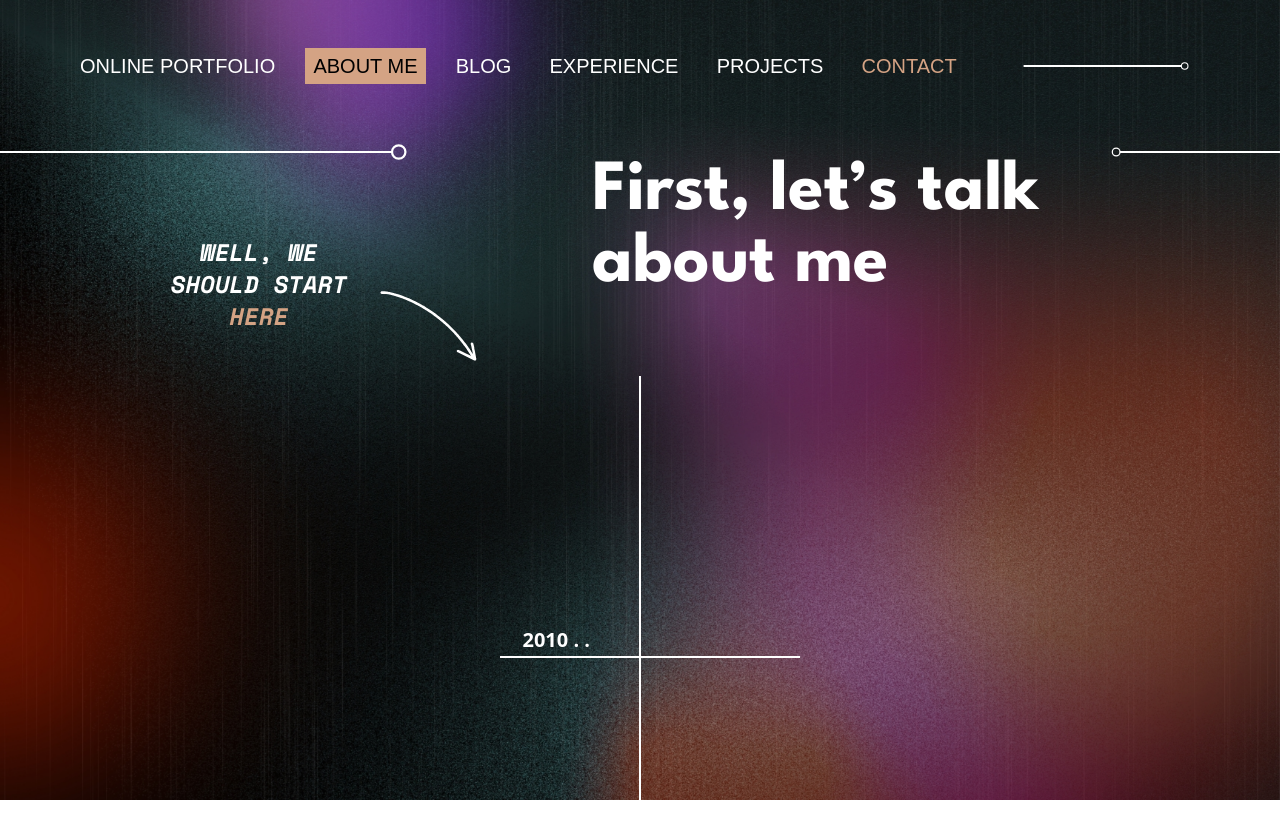
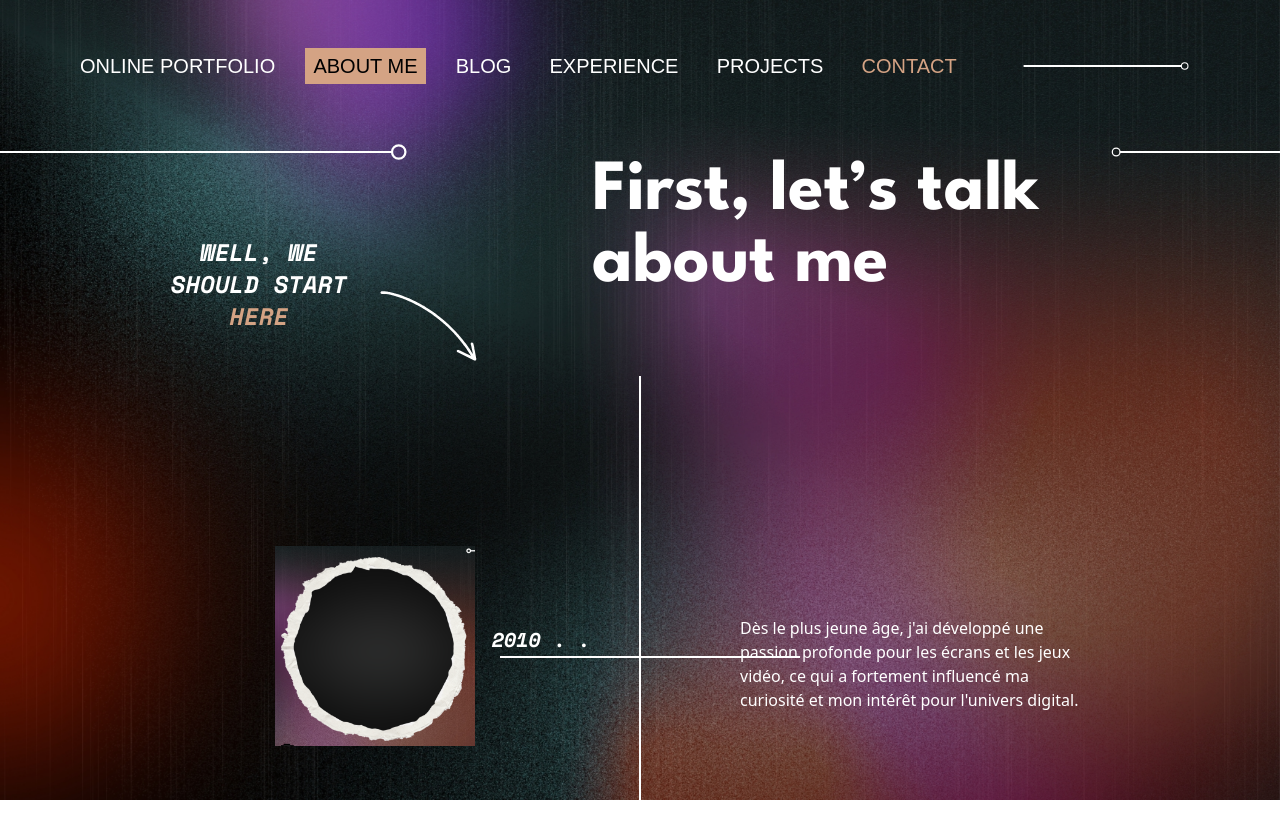
Before and after one commit to Temayoo/Portfolio-Projet-Matteo, a React (Vite) app in the folder mon-portfolio/: page /about in a window 1280 px wide. Shown: the top 838 px of the page. Built offline with nearby package versions, Linux system fonts and the light colour scheme; the HTML template or start-up script is replaced by a standard one; a web font is replaced by a local one.

Commit message:
add logic for historic of my life need to duplicate

```diff
--- a/mon-portfolio/src/pages/About.jsx
+++ b/mon-portfolio/src/pages/About.jsx
@@ -1,5 +1,6 @@
 import React from 'react';
 import gifArrowWhite from '../assets/gif/gifArrowWhite.gif';
+import exampleImage from '../assets/pictures/me.png'; // remplace par ton image réelle
 
 const About = () => {
   return (
@@ -39,15 +40,33 @@ const About = () => {
 
         {/* Texte à gauche : année 2010 */}
         <div className="absolute right-[calc(50%+50px)] top-[250px] text-right">
-          <p className="text-white font-semibold text-xl">2010 . .</p>
+          <p className="text-white font-semibold text-xl font-SpaceMonoBoldItalic">2010 . .</p>
         </div>
 
-        {/* Ligne horizontale reliée à la barre verticale sous 2010 */}
-        <div className="absolute right-1/2 top-[280px] left-[300px]">
-          <svg width="500" height="2" viewBox="0 0 100 2" fill="none" xmlns="http://www.w3.org/2000/svg">
-            <line x1="0" y1="1" x2="500" y2="1" stroke="#ffffff" strokeWidth="2"/>
+        {/* Ligne horizontale reliée à la barre verticale */}
+        <div className="absolute right-1/2 top-[280px] left-[500px]">
+          <svg width="300" height="2" fill="none" xmlns="http://www.w3.org/2000/svg">
+            <line x1="0" y1="1" x2="300" y2="1" stroke="#ffffff" strokeWidth="2"/>
           </svg>
         </div>
+
+        {/* Image à gauche au bout de la ligne horizontale */}
+        <div className="absolute left-[275px] top-[170px]">
+          <img
+            src={exampleImage}
+            alt="Image timeline 2010"
+            className="w-[200px] h-[200px] object-cover"
+          />
+        </div>
+
+        {/* Texte descriptif à droite */}
+        <div className="absolute left-[calc(50%+100px)] top-[240px] w-[350px]">
+          <p className="text-white font-normal text-base">
+            Dès le plus jeune âge, j'ai développé une passion profonde pour les écrans et les jeux vidéo,
+            ce qui a fortement influencé ma curiosité et mon intérêt pour l'univers digital.
+          </p>
+        </div>
+
       </div>
     </div>
   );
```
